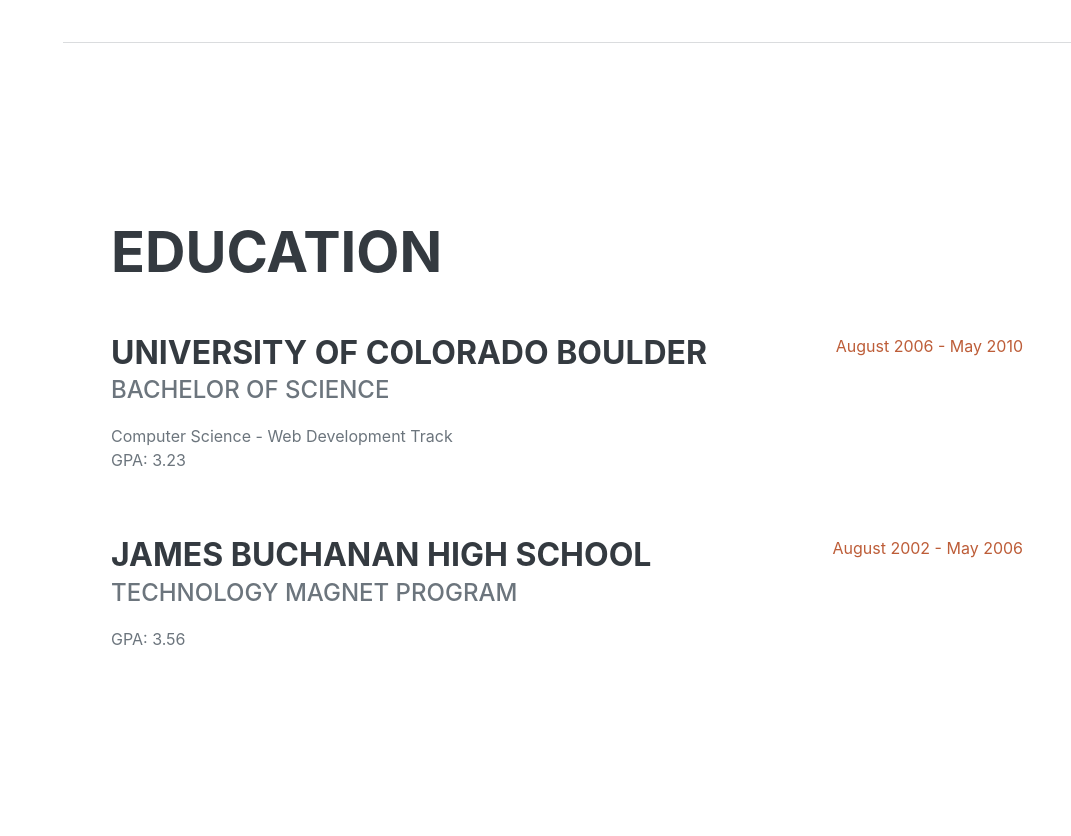
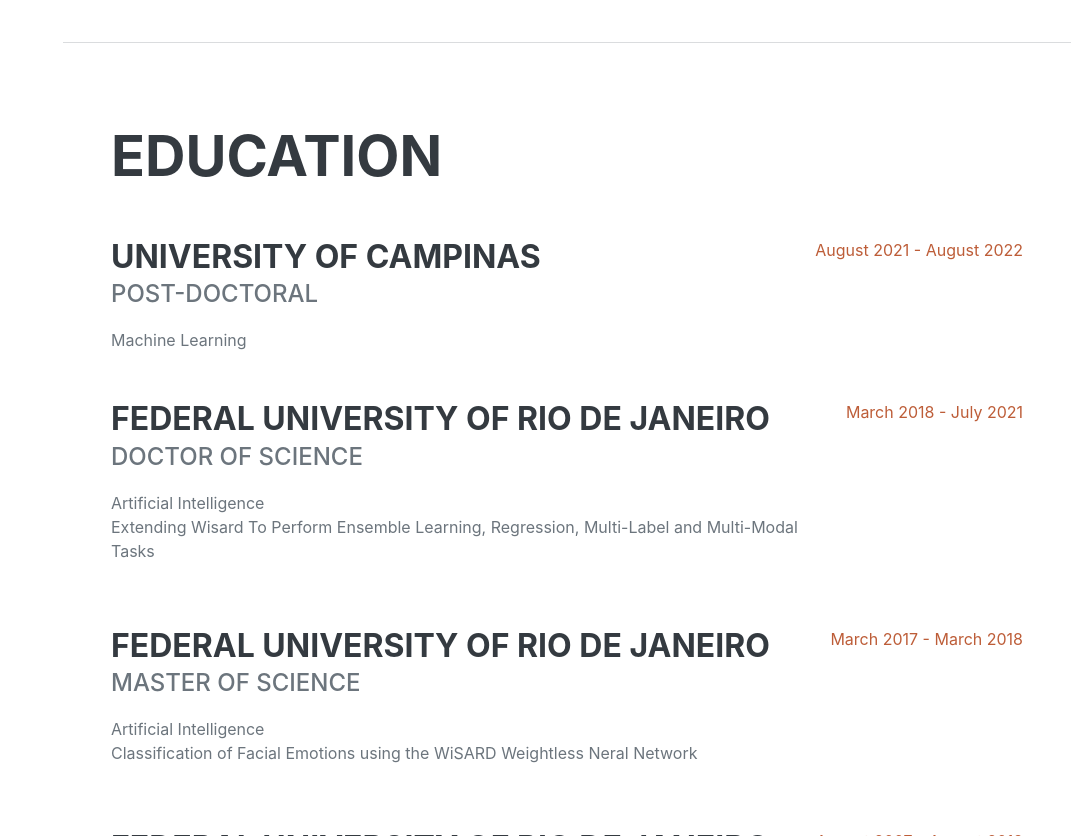
Before and after one commit to leopoldolusquino/leopoldolusquino.github.io, a plain HTML site: page index.html in a window 1280 px wide. Shown: the part 1964-2800 px from the top of the page, without its empty margins (209-1280 px from the left). Drawn offline with nearby package versions, Linux system fonts and the light colour scheme; a web font is replaced by a local one.

Commit message:
curriculum

```diff
--- a/index.html
+++ b/index.html
@@ -19,7 +19,7 @@
         <!-- Navigation-->
         <nav class="navbar navbar-expand-lg navbar-dark bg-primary fixed-top" id="sideNav">
             <a class="navbar-brand js-scroll-trigger" href="#page-top">
-                <span class="d-block d-lg-none">Clarence Taylor</span>
+                <span class="d-block d-lg-none">Leopoldo Lusquino Filho</span>
                 <span class="d-none d-lg-block"><img class="img-fluid img-profile rounded-circle mx-auto mb-2" src="assets/img/profile.jpg" alt="..." /></span>
             </a>
             <button class="navbar-toggler" type="button" data-bs-toggle="collapse" data-bs-target="#navbarResponsive" aria-controls="navbarResponsive" aria-expanded="false" aria-label="Toggle navigation"><span class="navbar-toggler-icon"></span></button>
@@ -44,10 +44,10 @@
                         <span class="text-primary">Taylor</span>
                     </h1>
                     <div class="subheading mb-5">
-                        3542 Berry Street · Cheyenne Wells, CO 80810 · (317) 585-8468 ·
-                        <a href="mailto:name@email.com">name@email.com</a>
+                        Avenida Três de Março, 511 - Alto da Boa Vista - Sorocaba, São Paulo, Brazil. +55 15 3238-3496 ·
+                        <a href="mailto:name@email.com">leopoldo.lusquino@unesp.br</a>
                     </div>
-                    <p class="lead mb-5">I am experienced in leveraging agile frameworks to provide a robust synopsis for high level overviews. Iterative approaches to corporate strategy foster collaborative thinking to further the overall value proposition.</p>
+                    <p class="lead mb-5">I am an assistant professor of Artificial Intelligence and Machine Learning at the Institute of Science and Technology of Sorocaba at São Paulo State University.</p>
                     <div class="social-icons">
                         <a class="social-icon" href="#!"><i class="fab fa-linkedin-in"></i></a>
                         <a class="social-icon" href="#!"><i class="fab fa-github"></i></a>
@@ -102,22 +102,43 @@
                     <h2 class="mb-5">Education</h2>
                     <div class="d-flex flex-column flex-md-row justify-content-between mb-5">
                         <div class="flex-grow-1">
-                            <h3 class="mb-0">University of Colorado Boulder</h3>
+                            <h3 class="mb-0">University of Campinas</h3>
+                            <div class="subheading mb-3">Post-doctoral </div>
+                            <div>Machine Learning</div>
+                        </div>
+                        <div class="flex-shrink-0"><span class="text-primary">August 2021 - August 2022</span></div>
+                    </div>
+
+                    <div class="d-flex flex-column flex-md-row justify-content-between mb-5">
+                        <div class="flex-grow-1">
+                            <h3 class="mb-0">Federal University of Rio de Janeiro</h3>
+                            <div class="subheading mb-3">Doctor of Science</div>
+                            <div>Artificial Intelligence</div>
+                            <p>Extending Wisard To Perform Ensemble Learning, Regression, Multi-Label and Multi-Modal Tasks</p>
+                        </div>
+                        <div class="flex-shrink-0"><span class="text-primary">March 2018 - July 2021</span></div>
+                    </div>
+
+                    <div class="d-flex flex-column flex-md-row justify-content-between mb-5">
+                        <div class="flex-grow-1">
+                            <h3 class="mb-0">Federal University of Rio de Janeiro</h3>
+                            <div class="subheading mb-3">Master of Science</div>
+                            <div>Artificial Intelligence</div>
+                            <p>Classification of Facial Emotions using the WiSARD Weightless Neral Network</p>
+                        </div>
+                        <div class="flex-shrink-0"><span class="text-primary">March 2017 - March 2018</span></div>
+                    </div>
+
+                    <div class="d-flex flex-column flex-md-row justify-content-between mb-5">
+                        <div class="flex-grow-1">
+                            <h3 class="mb-0">Federal University of Rio de Janeiro</h3>
                             <div class="subheading mb-3">Bachelor of Science</div>
-                            <div>Computer Science - Web Development Track</div>
-                            <p>GPA: 3.23</p>
+                            <div>Computer Science</div>
+                            <p>Intelligent System for Evaluating Student Document Photos with Weightless Neural Networks</p>
                         </div>
-                        <div class="flex-shrink-0"><span class="text-primary">August 2006 - May 2010</span></div>
+                        <div class="flex-shrink-0"><span class="text-primary">August 2007 - August 2012</span></div>
                     </div>
-                    <div class="d-flex flex-column flex-md-row justify-content-between">
-                        <div class="flex-grow-1">
-                            <h3 class="mb-0">James Buchanan High School</h3>
-                            <div class="subheading mb-3">Technology Magnet Program</div>
-                            <p>GPA: 3.56</p>
-                        </div>
-                        <div class="flex-shrink-0"><span class="text-primary">August 2002 - May 2006</span></div>
-                    </div>
-                </div>
+               </div>
             </section>
             <hr class="m-0" />
             <!-- Skills-->
```
